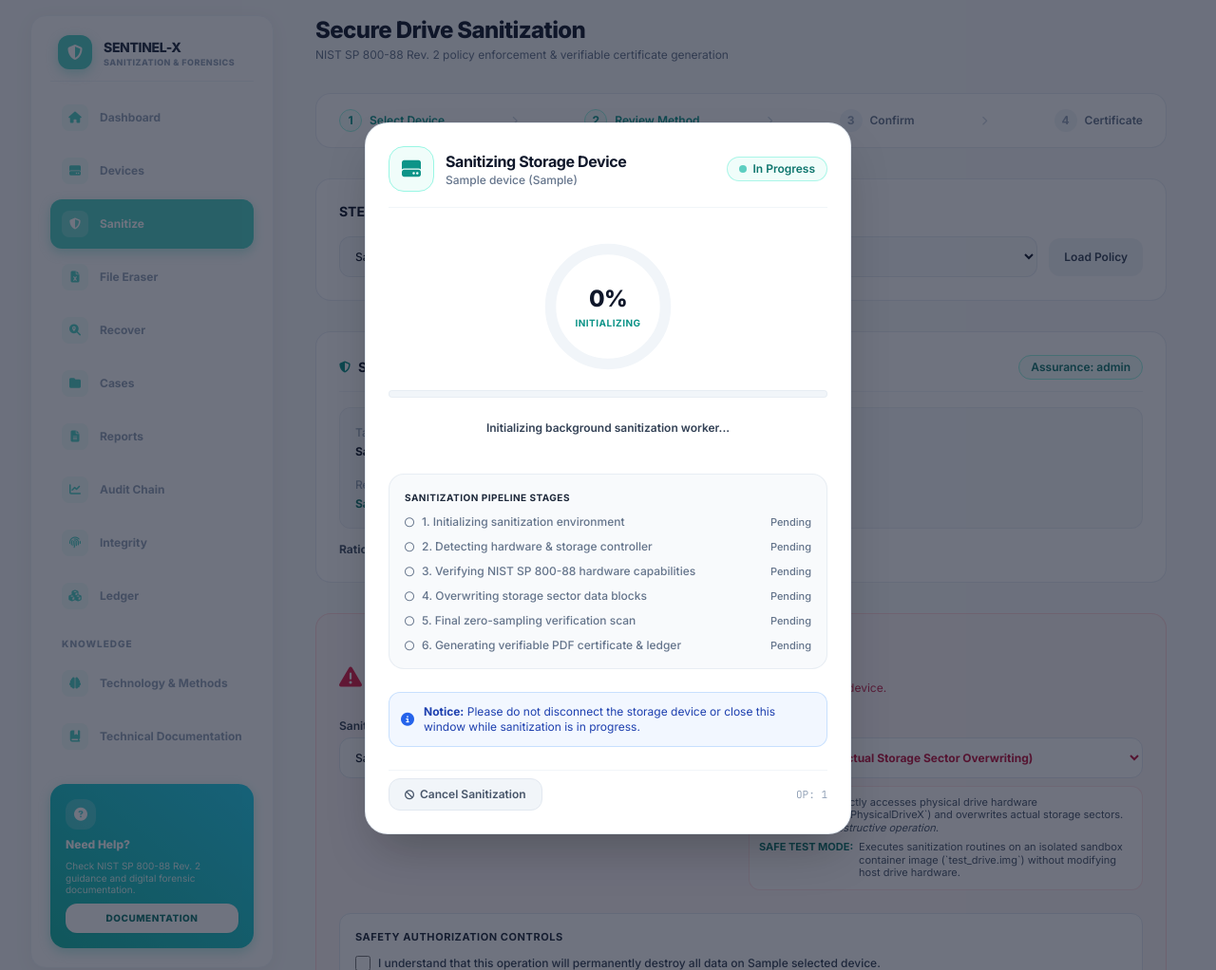
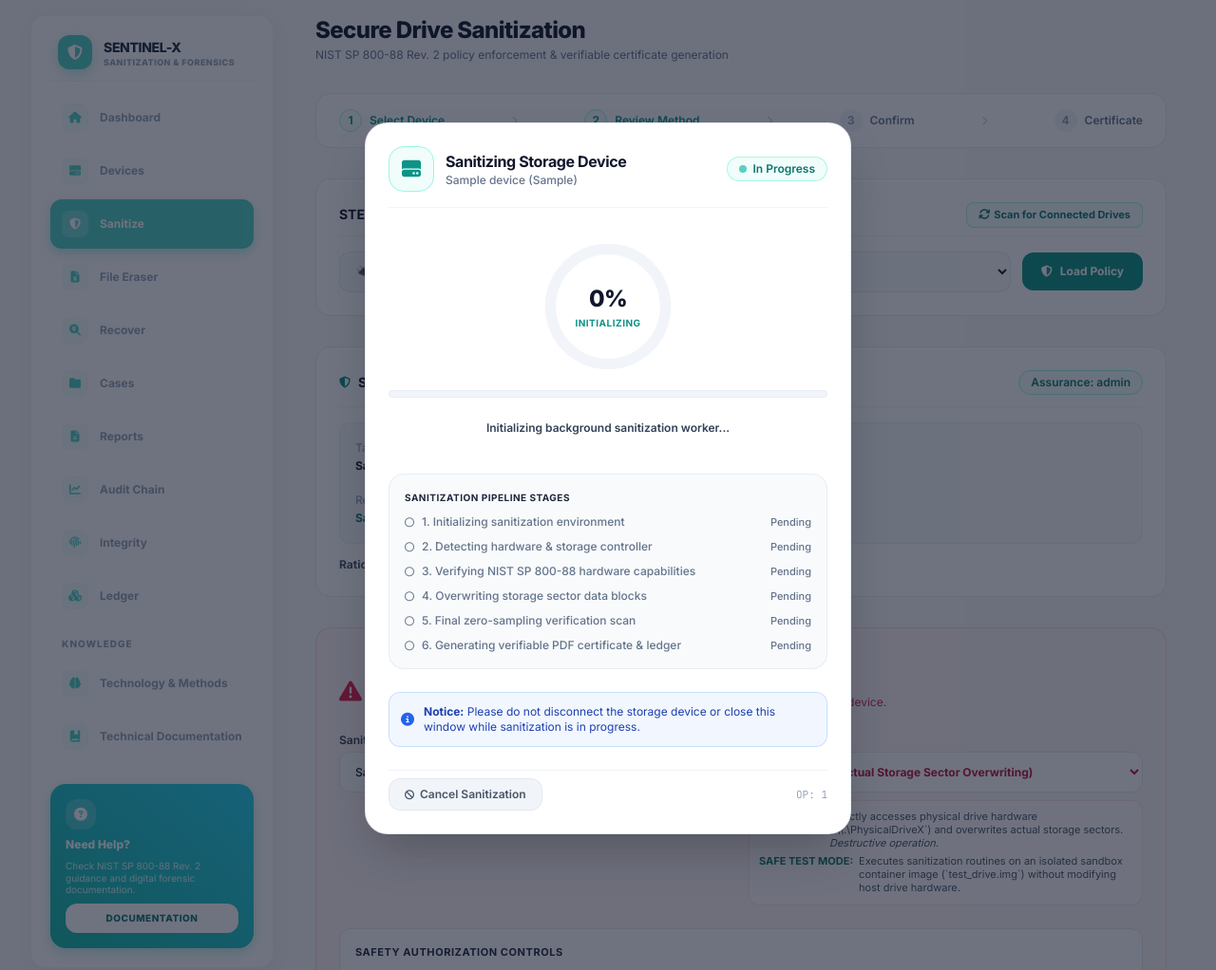
Before and after one commit to yashbhosale2403/santinal-x, a Django app: template templates/sanitization/index.html in a window 1280 px wide. Shown: the part 72-1094 px from the top of the page at 95% size. Run offline with Django 5.2, Linux system fonts and the light colour scheme; the template is opened without the code that fills it: most values are stand-ins (such as "Sample title", 1, 10 or a date in 2020); some libraries are stand-ins or nearby versions.

Commit message:
fix(sanitization): fix Load Policy button, auto-default to first storage device and enable server auto-reloader

```diff
--- a/apps/dashboard/management/commands/start_demo.py
+++ b/apps/dashboard/management/commands/start_demo.py
@@ -18,4 +18,4 @@ class Command(BaseCommand):
         self.stdout.write(
             self.style.SUCCESS(f'STARTING SENTINEL-X on http://{host}:{port} (login: admin / admin123)')
         )
-        call_command('runserver', f'{host}:{port}', use_reloader=False)
+        call_command('runserver', f'{host}:{port}')
--- a/templates/sanitization/index.html
+++ b/templates/sanitization/index.html
@@ -39,19 +39,28 @@
 
     <!-- Step 1: Device Selection -->
     <div class="bg-white border border-slate-200/80 rounded-2xl p-6 shadow-card space-y-4">
-        <h2 class="text-sm font-bold text-slate-900">STEP 1: Select Target Storage Device</h2>
+        <div class="flex items-center justify-between border-b border-slate-100 pb-2">
+            <h2 class="text-sm font-bold text-slate-900">STEP 1: Select Target Storage Device</h2>
+            <a href="/sanitization/?rescan=1" class="px-3 py-1 bg-teal-50 hover:bg-teal-100 text-teal-700 border border-teal-200/80 rounded-lg text-[11px] font-bold transition flex items-center space-x-1">
+                <i class="fa-solid fa-arrows-rotate text-xs"></i>
+                <span>Scan for Connected Drives</span>
+            </a>
+        </div>
 
-        <form method="GET" action="/sanitization/" class="flex items-center gap-3">
-            <select name="device_id" onchange="this.form.submit()" class="flex-1 bg-slate-50 border border-slate-200/80 text-slate-900 text-xs rounded-xl p-3 focus:outline-none focus:border-teal-500 font-sans font-medium">
+        <form id="device-select-form" method="GET" action="/sanitization/" class="flex items-center gap-3">
+            <select id="device-select" name="device_id" onchange="this.form.submit()" class="flex-1 bg-slate-50 border border-slate-200/80 text-slate-900 text-xs rounded-xl p-3 focus:outline-none focus:border-teal-500 font-sans font-medium">
+                {% if not selected_device %}
                 <option value="">-- Choose Storage Device to Sanitize --</option>
+                {% endif %}
                 {% for d in devices %}
                 <option value="{{ d.device_id }}" {% if selected_device and selected_device.device_id == d.device_id %}selected{% endif %}>
-                    {{ d.name }} [{{ d.get_media_type_display }} - {{ d.formatted_capacity }}] ({{ d.device_id }})
+                    🔌 {{ d.name }} [{{ d.get_media_type_display }} - {{ d.formatted_capacity }}] ({{ d.device_id }})
                 </option>
                 {% endfor %}
             </select>
-            <button type="submit" class="px-4 py-3 bg-slate-100 hover:bg-slate-200/80 text-xs font-semibold text-slate-700 rounded-xl transition">
-                Load Policy
+            <button type="submit" id="load-policy-btn" class="px-5 py-3 bg-teal-600 hover:bg-teal-700 text-white text-xs font-bold rounded-xl shadow-xs transition flex items-center space-x-2 shrink-0">
+                <i class="fa-solid fa-shield-halved text-xs"></i>
+                <span>Load Policy</span>
             </button>
         </form>
     </div>
@@ -457,5 +466,22 @@
         })
         .catch(err => alert("Cancel failed: " + err));
     }
+
+    document.addEventListener("DOMContentLoaded", () => {
+        const devForm = document.getElementById("device-select-form");
+        const devSelect = document.getElementById("device-select");
+        if (devForm && devSelect) {
+            devForm.addEventListener("submit", (e) => {
+                if (!devSelect.value) {
+                    for (let i = 0; i < devSelect.options.length; i++) {
+                        if (devSelect.options[i].value) {
+                            devSelect.selectedIndex = i;
+                            break;
+                        }
+                    }
+                }
+            });
+        }
+    });
 </script>
 {% endblock %}
```
Also changed, not shown: apps/sanitization/views.py (+28 -11 lines).
